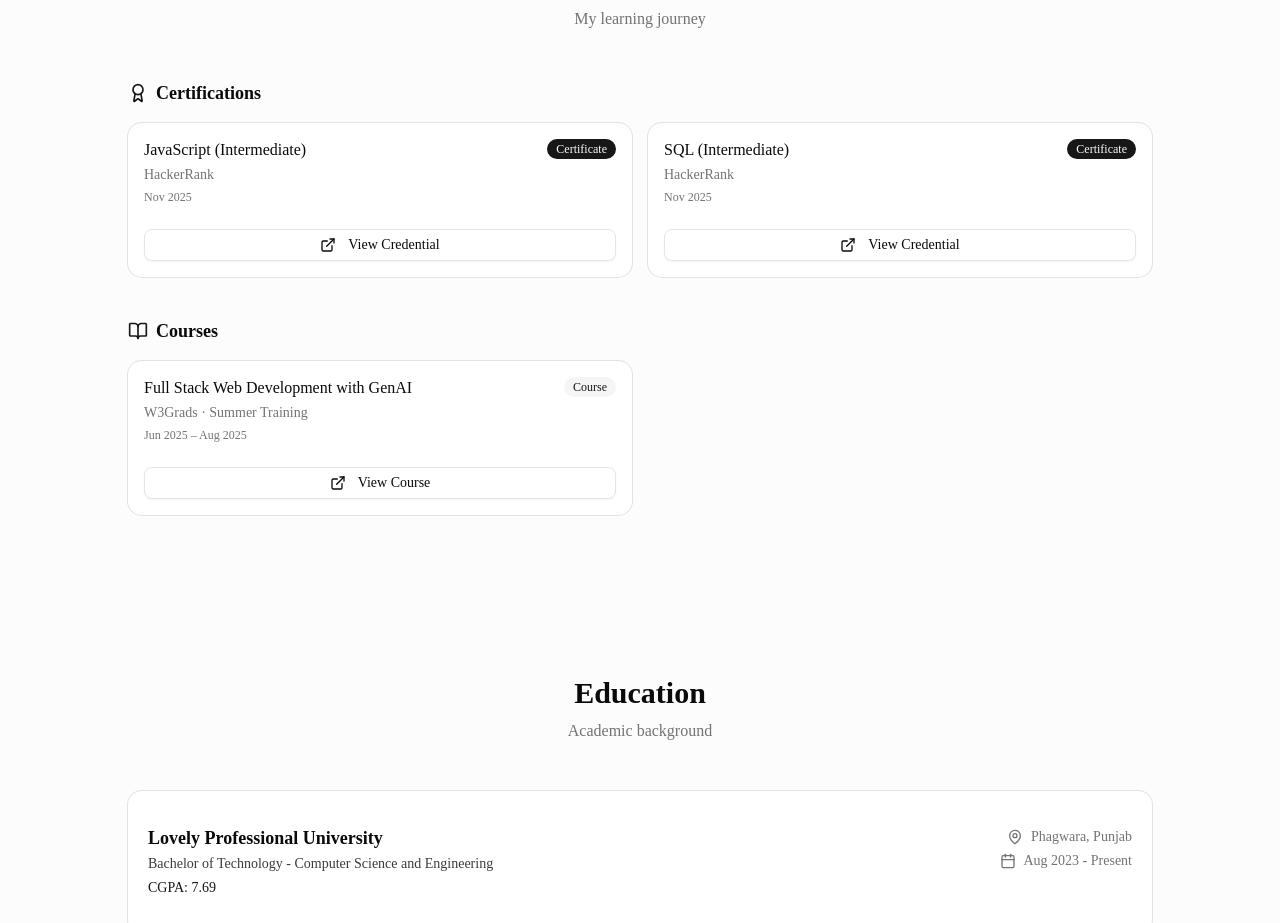
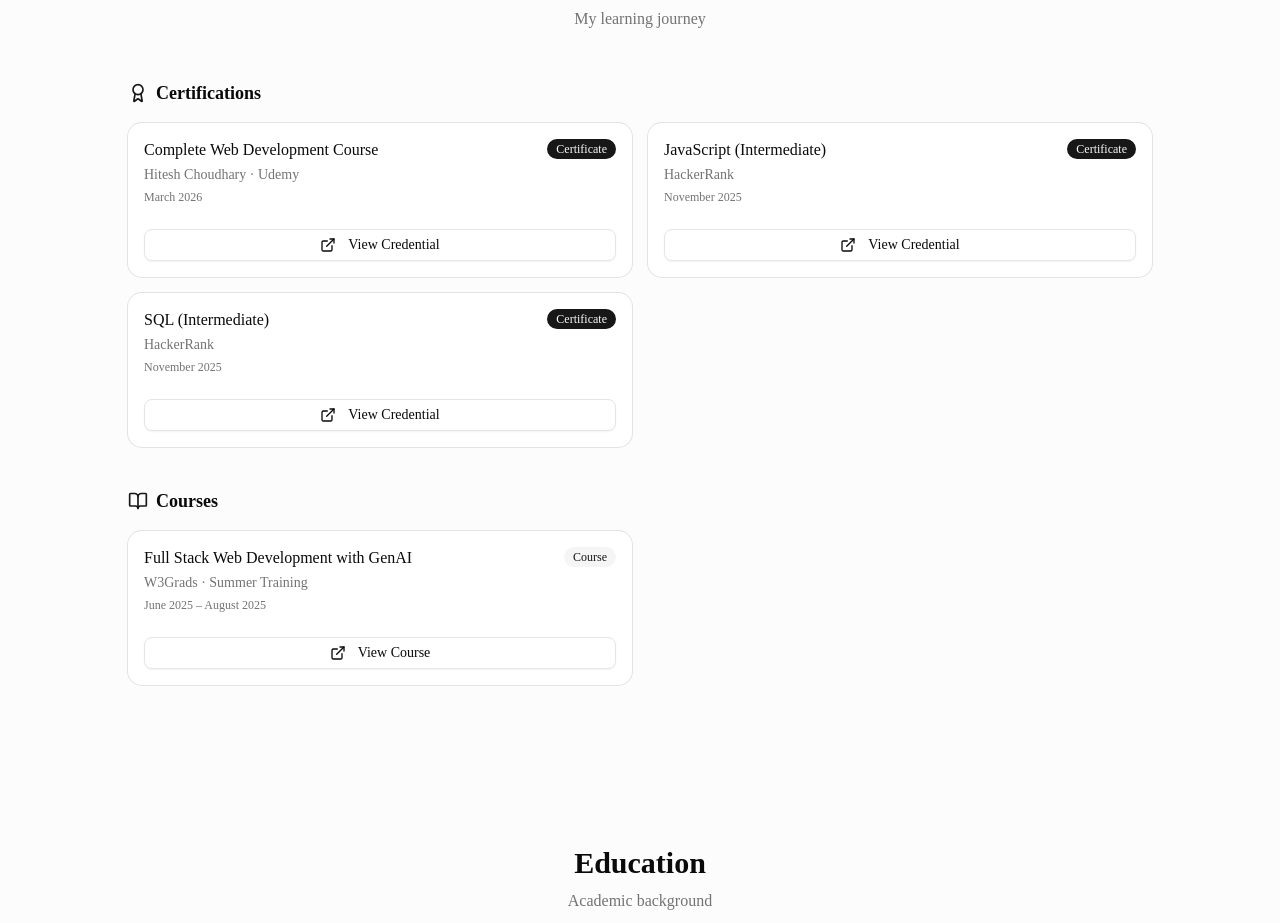
Before and after one commit to anuj308/Portfolio, a Next.js app: page / in a window 1280 px wide. Shown: the part 4480-5403 px from the top of the page. Built offline with nearby package versions, Linux system fonts and the light colour scheme.

Commit message:
some more update

```diff
--- a/src/components/Certifications.jsx
+++ b/src/components/Certifications.jsx
@@ -5,15 +5,22 @@ import { ExternalLink, BookOpen, Award } from "lucide-react";
 
 const certifications = [
   {
+    title: "Complete Web Development Course",
+    issuer: "Hitesh Choudhary · Udemy",
+    date: "March 2026",
+    credentialLink:
+      "https://www.udemy.com/certificate/UC-ecf61219-6c33-4ce3-a5e4-ebe64cdb5ce8/",
+  },
+  {
     title: "JavaScript (Intermediate)",
     issuer: "HackerRank",
-    date: "Nov 2025",
+    date: "November 2025",
     credentialLink: "https://www.hackerrank.com/certificates/c3ad5669dd61",
   },
   {
     title: "SQL (Intermediate)",
     issuer: "HackerRank",
-    date: "Nov 2025",
+    date: "November 2025",
     credentialLink: "https://www.hackerrank.com/certificates/e130acb9cd2d",
   },
 ];
@@ -22,7 +29,7 @@ const courses = [
   {
     title: "Full Stack Web Development with GenAI",
     platform: "W3Grads · Summer Training",
-    date: "Jun 2025 – Aug 2025",
+    date: "June 2025 – August 2025",
     link: "https://drive.google.com/file/d/1WtzoWVEsic9THNt3ubgjbMQARmWxjWNG/view",
   },
 ];
--- a/src/components/Contact.jsx
+++ b/src/components/Contact.jsx
@@ -1,7 +1,37 @@
+"use client";
+
+import { useState } from "react";
 import { Button } from "@/components/ui/button";
 import { Card, CardContent } from "@/components/ui/card";
 
 export default function Contact() {
+  const [formData, setFormData] = useState({
+    name: "",
+    email: "",
+    message: "",
+  });
+
+  const [status, setStatus] = useState("");
+
+  const handleChange = (event) => {
+    const { name, value } = event.target;
+    setFormData((prev) => ({ ...prev, [name]: value }));
+  };
+
+  const handleSubmit = (event) => {
+    event.preventDefault();
+
+    const subject = encodeURIComponent(
+      `Portfolio Contact from ${formData.name}`
+    );
+    const body = encodeURIComponent(
+      `Name: ${formData.name}\nEmail: ${formData.email}\n\nMessage:\n${formData.message}`
+    );
+
+    window.location.href = `mailto:anujkumarsharma2023@gmail.com?subject=${subject}&body=${body}`;
+    setStatus("Mail app opened with your message draft.");
+  };
+
   return (
     <section id="contact" className="py-20 px-4">
       <div className="max-w-3xl mx-auto">
@@ -12,7 +42,7 @@ export default function Contact() {
 
         <Card>
           <CardContent className="p-6">
-            <form className="space-y-4">
+            <form className="space-y-4" onSubmit={handleSubmit}>
               <div className="space-y-2">
                 <label htmlFor="name" className="text-sm font-medium">
                   Name
@@ -23,6 +53,8 @@ export default function Contact() {
                   type="text"
                   required
                   placeholder="Enter your name"
+                  value={formData.name}
+                  onChange={handleChange}
                   className="w-full rounded-md border border-border bg-background px-3 py-2 text-sm outline-none focus-visible:ring-2 focus-visible:ring-ring/50"
                 />
               </div>
@@ -37,6 +69,8 @@ export default function Contact() {
                   type="email"
                   required
                   placeholder="Enter your email"
+                  value={formData.email}
+                  onChange={handleChange}
                   className="w-full rounded-md border border-border bg-background px-3 py-2 text-sm outline-none focus-visible:ring-2 focus-visible:ring-ring/50"
                 />
               </div>
@@ -51,6 +85,8 @@ export default function Contact() {
                   rows={5}
                   required
                   placeholder="Write your message"
+                  value={formData.message}
+                  onChange={handleChange}
                   className="w-full rounded-md border border-border bg-background px-3 py-2 text-sm outline-none focus-visible:ring-2 focus-visible:ring-ring/50"
                 />
               </div>
@@ -58,6 +94,10 @@ export default function Contact() {
               <Button type="submit" className="w-full">
                 Send Message
               </Button>
+
+              {status && (
+                <p className="text-xs text-muted-foreground text-center">{status}</p>
+              )}
             </form>
           </CardContent>
         </Card>
```
